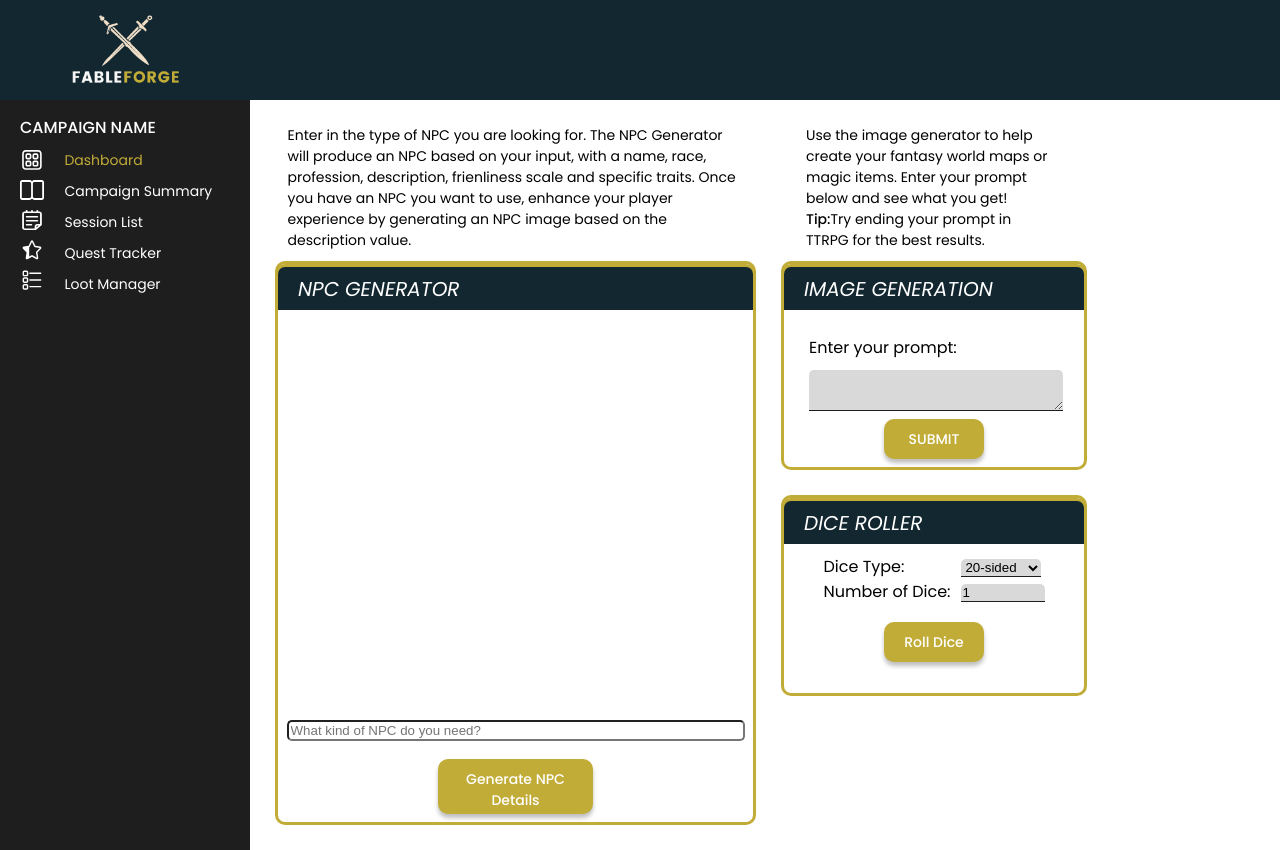
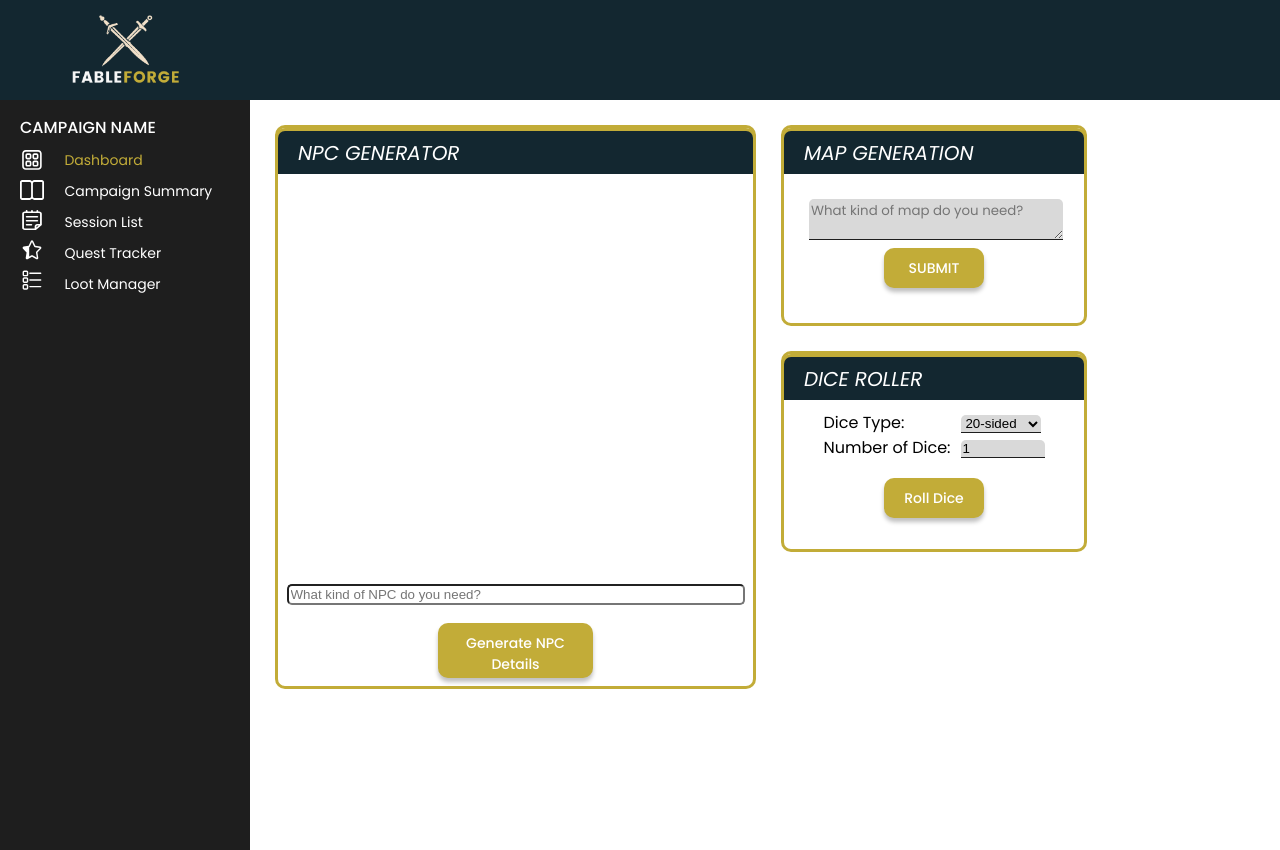
Before and after one commit to alliebourden/fableforge, a React (Vite) app: page / in a window 1280 px wide. After the commit the page ends 800 px from the top, so only its background shows below. Built offline with nearby package versions, Linux system fonts and the light colour scheme.

Commit message:
fix - updated file names to include 'map', placeholder for textarea

```diff
--- a/src/App.css
+++ b/src/App.css
@@ -1063,7 +1063,7 @@ dialog {
   align-self: start;
   margin-left: 25px;
   margin-top: 25px;
-  min-height: 18px;
+  min-height: 25px;
 }
 
 .image-generation-form-body label {
--- a/src/components/ImageGeneration.jsx
+++ b/src/components/MapGeneration.jsx
@@ -1,6 +1,6 @@
 import OpenAI from "openai";
 
-async function generateImage(apiKey, prompt) {
+async function generateMapImage(apiKey, prompt) {
   try {
     if (!apiKey) {
       console.error("API key is missing");
@@ -12,9 +12,12 @@ async function generateImage(apiKey, prompt) {
       dangerouslyAllowBrowser: true,
     });
 
+    const ttrpg = ", TTRPG";
+    const addTTRPG = prompt.join(" ") + ttrpg;
+
     const image = await openai.images.generate({
       model: "dall-e-3",
-      prompt: prompt,
+      prompt: addTTRPG,
       size: "1024x1024",
     });
 
@@ -25,4 +28,4 @@ async function generateImage(apiKey, prompt) {
   }
 }
 
-export default generateImage;
+export default generateMapImage;
--- a/src/components/ImageGenerationForm.jsx
+++ b/src/components/MapGenerationForm.jsx
@@ -2,14 +2,14 @@ import React, { useState, useEffect } from "react";
 import { useForm } from "react-hook-form";
 import { useContext } from "react";
 import { SessionContext } from "./SessionContext";
-import generateImage from "../components/ImageGeneration";
+import generateMapImage from "./MapGeneration";
 
 const ImageForm = () => {
   const { handleSubmit, register } = useForm();
   const { apiKey, setApiKey } = useContext(SessionContext);
   const [showApiKeyPrompt, setShowApiKeyPrompt] = useState(false);
   const [loading, setLoading] = useState(false);
-  const [generatedImageURL, setGeneratedImageURL] = useState(null);
+  const [generatedMapImageURL, setGeneratedMapImageURL] = useState(null);
   const [promptText, setPromptText] = useState("");
 
   const onSubmit = async (data) => {
@@ -22,8 +22,8 @@ const ImageForm = () => {
 
     try {
       setLoading(true);
-      const imageResponse = await generateImage(apiKey, prompt);
-      setGeneratedImageURL(imageResponse);
+      const imageResponse = await generateMapImage(apiKey, prompt);
+      setGeneratedMapImageURL(imageResponse);
     } catch (error) {
       console.error("Error generating image", error);
     } finally {
@@ -67,9 +67,9 @@ const ImageForm = () => {
     }
   };
 
-  const downloadImage = () => {
-    if (generatedImageURL) {
-      window.open(generatedImageURL, "_blank");
+  const downloadMapImage = () => {
+    if (generatedMapImageURL) {
+      window.open(generatedMapImageURL, "_blank");
     }
   };
 
@@ -85,11 +85,12 @@ const ImageForm = () => {
     <div>
       <form onSubmit={handleSubmit(onSubmit)} className="image-generation-form">
         <div className="image-generation-form-top">
-          <p>IMAGE GENERATION</p>
+          <p>MAP GENERATION</p>
         </div>
         <div className="image-generation-form-body">
-          <label htmlFor="prompt">Enter your prompt:</label>
+          {/* <label htmlFor="prompt">Enter your prompt:</label> */}
           <textarea
+            placeholder="What kind of map do you need?"
             id="prompt"
             {...register("prompt", { required: true })}
             value={promptText}
@@ -121,17 +122,17 @@ const ImageForm = () => {
         </dialog>
       )}
 
-      {generatedImageURL && (
+      {generatedMapImageURL && (
         <dialog open className="generated-image-modal">
           <img
             className="generated-image"
-            src={generatedImageURL}
-            alt="Generated Image"
+            src={generatedMapImageURL}
+            alt="Generated Map Image"
             style={{ width: "100%", height: "auto" }}
           />
           <div>
-            <button onClick={() => setGeneratedImageURL(null)}>Close</button>
-            <button onClick={downloadImage}>Download</button>
+            <button onClick={() => setGeneratedMapImageURL(null)}>Close</button>
+            <button onClick={downloadMapImage}>Download</button>
           </div>
         </dialog>
       )}
--- a/src/components/NpcImageGeneration.jsx
+++ b/src/components/NpcImageGeneration.jsx
@@ -12,7 +12,7 @@ async function generateNPCimage(apiKey, npcDescriptions) {
       dangerouslyAllowBrowser: true,
     });
 
-    const noText = ", photographic, scenic";
+    const noText = ", photographic";
     const descriptionString = npcDescriptions.join(" ") + " " + noText;
 
     const image = await openai.images.generate({
--- a/src/pages/Dashboard.jsx
+++ b/src/pages/Dashboard.jsx
@@ -3,7 +3,7 @@ import generateNPCchat from "../components/npcGeneratorChat";
 import DiceRoller from "../components/DiceRoller";
 import { SessionContext } from "../components/SessionContext";
 import NpcImageGeneration from "../components/NpcImageGeneration";
-import ImageForm from "../components/ImageGenerationForm";
+import ImageForm from "../components/MapGenerationForm";
 
 export default function Dashboard() {
   const [userInput, setUserInput] = useState("");
@@ -149,16 +149,6 @@ export default function Dashboard() {
     <div>
       <div className="dashboard-content">
         <div className="dashboard-content-left">
-          <div className="npc-generator-info">
-            <p>
-              Enter in the type of NPC you are looking for. The NPC Generator
-              will produce an NPC based on your input, with a name, race,
-              profession, description, frienliness scale and specific traits.
-              Once you have an NPC you want to use, enhance your player
-              experience by generating an NPC image based on the description
-              value.
-            </p>
-          </div>
           <div className="chat-container">
             <div className="chat-container-top">
               <p>NPC Generator</p>
@@ -204,14 +194,14 @@ export default function Dashboard() {
         </div>
 
         <div className="dashboard-content-right">
-          <div className="image-generation-form-info">
+          {/* <div className="image-generation-form-info">
             <p>
               Use the image generator to help create your fantasy world maps or
               magic items. Enter your prompt below and see what you get!{" "}
               <strong>Tip:</strong>
               Try ending your prompt in TTRPG for the best results.
             </p>
-          </div>
+          </div> */}
           <div className="image-form">
             <ImageForm />
           </div>
```
